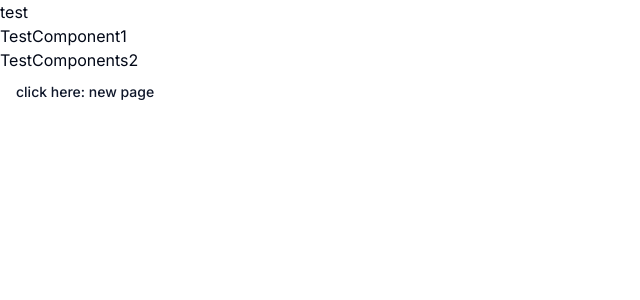
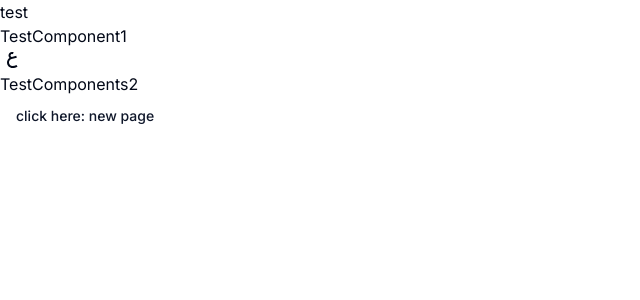
Before and after one commit to DemocracyDevelopers/AuditVisualizer, a Next.js app: page / in a window 1280 px wide. Shown: the top 300 px of the page, without its empty margins (0-640 px from the left). Built offline with nearby package versions, Linux system fonts and the light colour scheme.

Commit message:
feat: add mdi && add sample fetch

```diff
--- a/app/dashboard/page.tsx
+++ b/app/dashboard/page.tsx
@@ -1,8 +1,21 @@
 "use client";
 
-import React from "react";
+import React, { useEffect } from "react";
 
 const Dashboard: React.FC = () => {
+  useEffect(() => {
+    const fetchData = async () => {
+      try {
+        const response = await fetch("https://httpbin.org/get");
+        const data = await response.json();
+        console.log(data);
+      } catch (error) {
+        console.error("Error fetching data:", error);
+      }
+    };
+    fetchData();
+  }, []);
+
   return (
     <div className="flex h-screen">
       {/* Left Tool Bar */}
--- a/components/test-component-1.tsx
+++ b/components/test-component-1.tsx
@@ -1,5 +1,13 @@
+import { mdiAbjadArabic } from "@mdi/js";
+import Icon from "@mdi/react";
+
 function TestComponent1() {
-  return <div>TestComponent1</div>;
+  return (
+    <div>
+      TestComponent1
+      <Icon path={mdiAbjadArabic} size={1} />
+    </div>
+  );
 }
 
 export default TestComponent1;
--- a/package.json
+++ b/package.json
@@ -13,6 +13,8 @@
     "test:watch": "jest --watch"
   },
   "dependencies": {
+    "@mdi/js": "^7.4.47",
+    "@mdi/react": "^1.6.1",
     "@radix-ui/react-slot": "^1.1.0",
     "class-variance-authority": "^0.7.0",
     "clsx": "^2.1.1",
```
Also changed, not shown: 1 other file (tests, documents, lock files or other folders).
